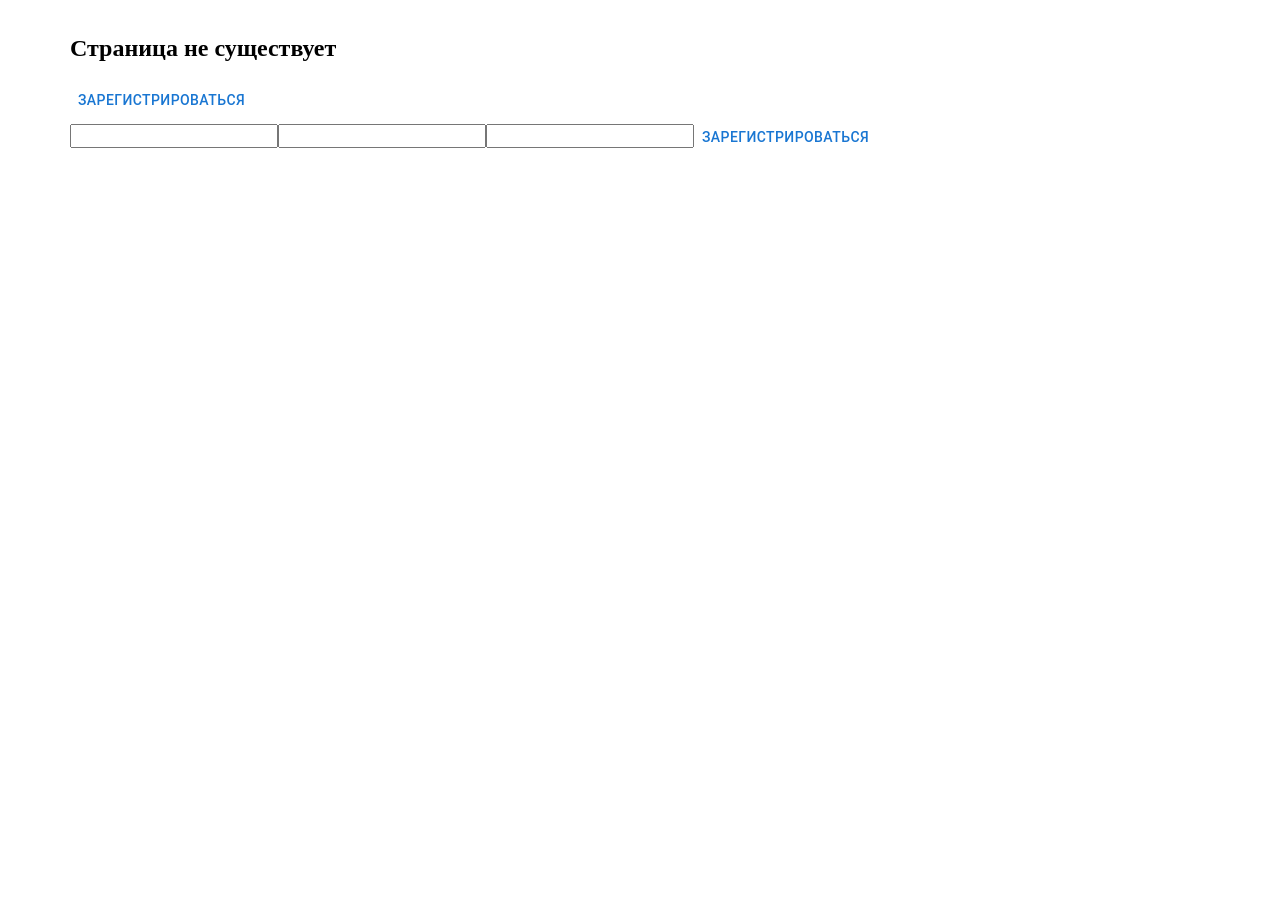
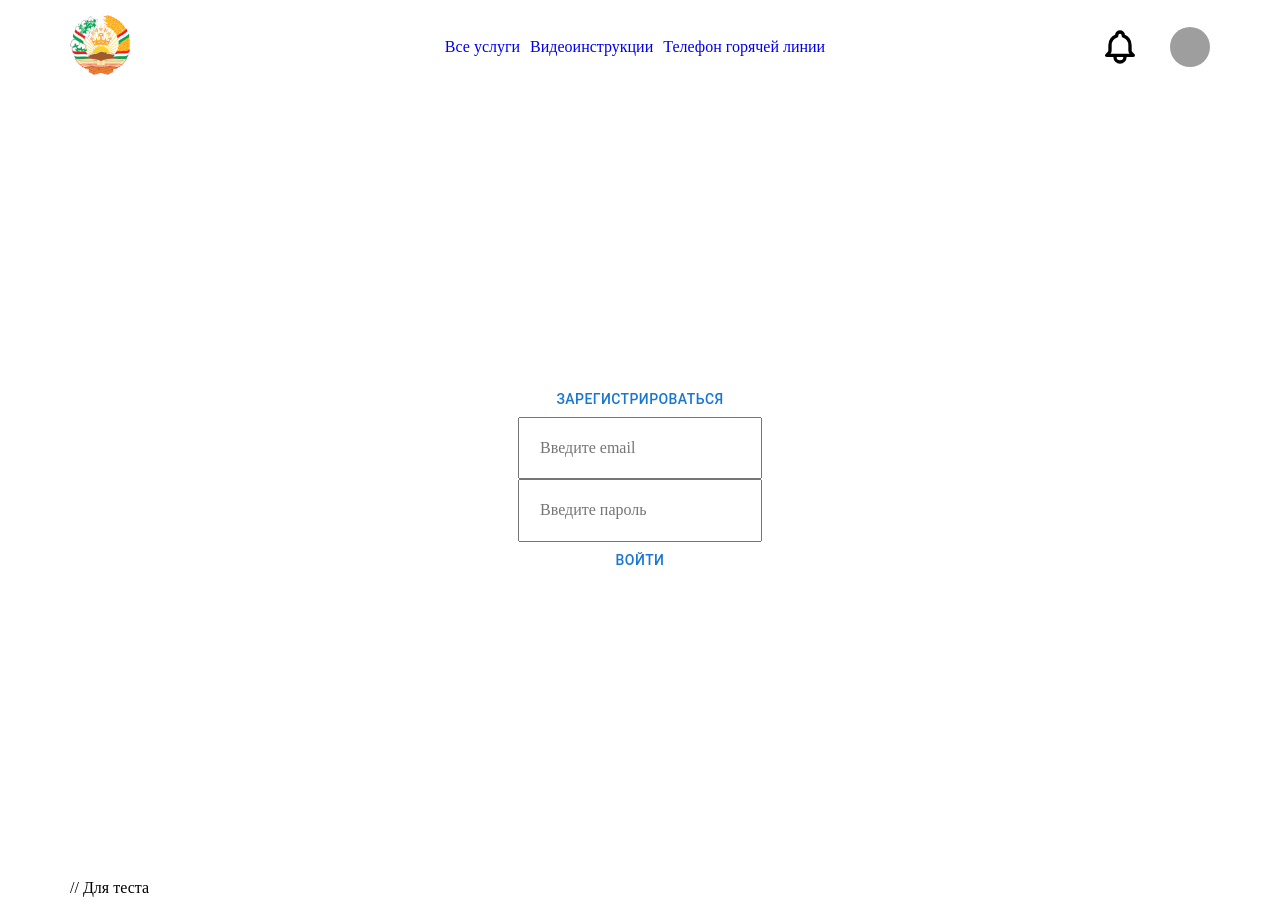
Before and after one commit to AMIRTJK/CRM, a React (Vite) app in the folder client/: page /auth/logme in a window 1280 px wide. Both pictures are taken after a click on the button "ВОЙТИ". Before the commit the page ends 800 px from the top, so only its background shows below. Built offline with nearby package versions, Linux system fonts and the light colour scheme; grey boxes are pictures that could not be loaded.

Commit message:
added form and route

```diff
--- a/client/src/App.tsx
+++ b/client/src/App.tsx
@@ -4,6 +4,9 @@ import "./App.css";
 import { Loader } from "./Components/UI/Loader/Loader";
 import { Authorization } from "./Components/Auth/Authorization/Authorization";
 const LazyHeader = lazy(() => import("./Components/Header/Header"));
+const LazyLogMe = lazy(() => import("./Components/Auth/Logme/Logme"));
+const LazyRegMe = lazy(() => import("./Components/Auth/Regme/Regme"));
+const LazyCrm = lazy(() => import("./Components/CRM/Crm"));
 
 function App() {
 	return (
@@ -12,12 +15,15 @@ function App() {
 				<div className="container">
 					<div className="app__content">
 						<Suspense fallback={<Loader />}>
+							<LazyHeader />
 							<Routes>
-								<Route path="/" element={<LazyHeader />} />
+								<Route path="/" element={<LazyCrm />} />
+								<Route path="auth/regme" element={LazyRegMe} />
+								<Route path="auth/logme" element={LazyLogMe} />
 								<Route path="*" element={<h2>Страница не существует</h2>} />
 							</Routes>
 						</Suspense>
-						<Authorization />
+						<Authorization /> // Для теста
 					</div>
 				</div>
 			</section>
--- /dev/null
+++ b/client/src/Components/Auth/Authorization/Authorization.css
@@ -0,0 +1,7 @@
+.authorization__content {
+	display: flex;
+	flex-direction: column;
+	justify-content: center;
+	align-items: center;
+	height: 100vh;
+}
--- a/client/src/Components/Auth/Authorization/Authorization.tsx
+++ b/client/src/Components/Auth/Authorization/Authorization.tsx
@@ -1,6 +1,9 @@
 import { Suspense, useState, lazy } from "react";
 import { Button } from "@mui/material";
+import { useNavigate } from "react-router";
+import "./Authorization.css";
 
+// Lazy
 const LazyLogme = lazy(() => import("../Logme/Logme"));
 const LazyRegme = lazy(() => import("../Regme/Regme"));
 export const Authorization: React.FC = () => {
@@ -13,7 +16,7 @@ export const Authorization: React.FC = () => {
 
 	return (
 		<>
-			<div className="Authorization__content">
+			<div className="authorization__content">
 				<div className="authorization__choose">
 					<Button
 						onClick={() => handleSelect(auth === "logme" ? "regme" : "logme")}
@@ -23,7 +26,7 @@ export const Authorization: React.FC = () => {
 				</div>
 				<div className="authorization__components">
 					<Suspense>
-						{auth === "regme" ? <LazyRegme /> : <LazyLogme />}
+						{auth === "regme" ? <LazyLogme /> : <LazyRegme />}
 					</Suspense>
 				</div>
 			</div>
--- /dev/null
+++ b/client/src/Components/Auth/Logme/Logme.css
@@ -0,0 +1,9 @@
+.logme__form {
+	display: flex;
+	flex-direction: column;
+}
+
+.logme__input {
+	display: flex;
+	padding: 20px;
+}
--- a/client/src/Components/Auth/Logme/Logme.tsx
+++ b/client/src/Components/Auth/Logme/Logme.tsx
@@ -1,14 +1,31 @@
-import { Button } from "@mui/material";
+import { Form } from "../../UI/Form/Form";
+import "./Logme.css";
 // RTQ
 const Logme: React.FC = () => {
+	const handleLogMe = () => {
+		console.log(`ds`);
+	};
 	return (
 		<>
-			<h2>Logme</h2>
-			<form action="" className="logme__form">
-				<input type="text" className="logme__input" />
-				<input type="text" className="logme__input" />
-				<Button>Войти</Button>
-			</form>
+			<Form
+				classname="logme__form"
+				input={[
+					{
+						inpname: "email",
+						type: "number",
+						placeholder: "Введите email",
+						classname: "logme__input",
+					},
+					{
+						inpname: "email",
+						classname: `logme__input`,
+						type: "password",
+						placeholder: "Введите пароль",
+					},
+				]}
+				btnSubmitText="Войти"
+				onsubmit={handleLogMe}
+			></Form>
 		</>
 	);
 };
--- /dev/null
+++ b/client/src/Components/CRM/Crm.tsx
@@ -0,0 +1,8 @@
+const Crm: React.FC = () => {
+	return (
+		<>
+			<h2>CRM</h2>
+		</>
+	);
+};
+export default Crm;
--- /dev/null
+++ b/client/src/Components/UI/Form/Form.tsx
@@ -0,0 +1,49 @@
+import { useForm } from "react-hook-form";
+import { Button } from "@mui/material";
+export interface FormProps {
+	classname: string;
+	onclick: (e: React.MouseEvent<HTMLElement>) => void;
+	onsubmit: (data) => void;
+	input: {
+		inpname: string;
+		classname: string;
+		type?: string;
+		placeholder?: string;
+	}[];
+	btnSubmitText: string;
+}
+
+export const Form: React.FC<FormProps> = ({
+	classname,
+	input,
+	onsubmit,
+	btnSubmitText,
+}) => {
+	const {
+		register,
+		handleSubmit,
+		formState: { errors },
+	} = useForm();
+
+	return (
+		<>
+			<form onSubmit={handleSubmit(onsubmit)} className={classname}>
+				{input.map(({ inpname, type, placeholder, classname }) => (
+					<>
+						<input
+							key={inpname}
+							className={classname}
+							type={type}
+							placeholder={placeholder}
+							{...register(inpname, {
+								required: true,
+							})}
+						/>
+						{errors[inpname] && <small>{errors[inpname]?.message}</small>}
+					</>
+				))}
+				<Button>{btnSubmitText || "Отправить"}</Button>
+			</form>
+		</>
+	);
+};
```
